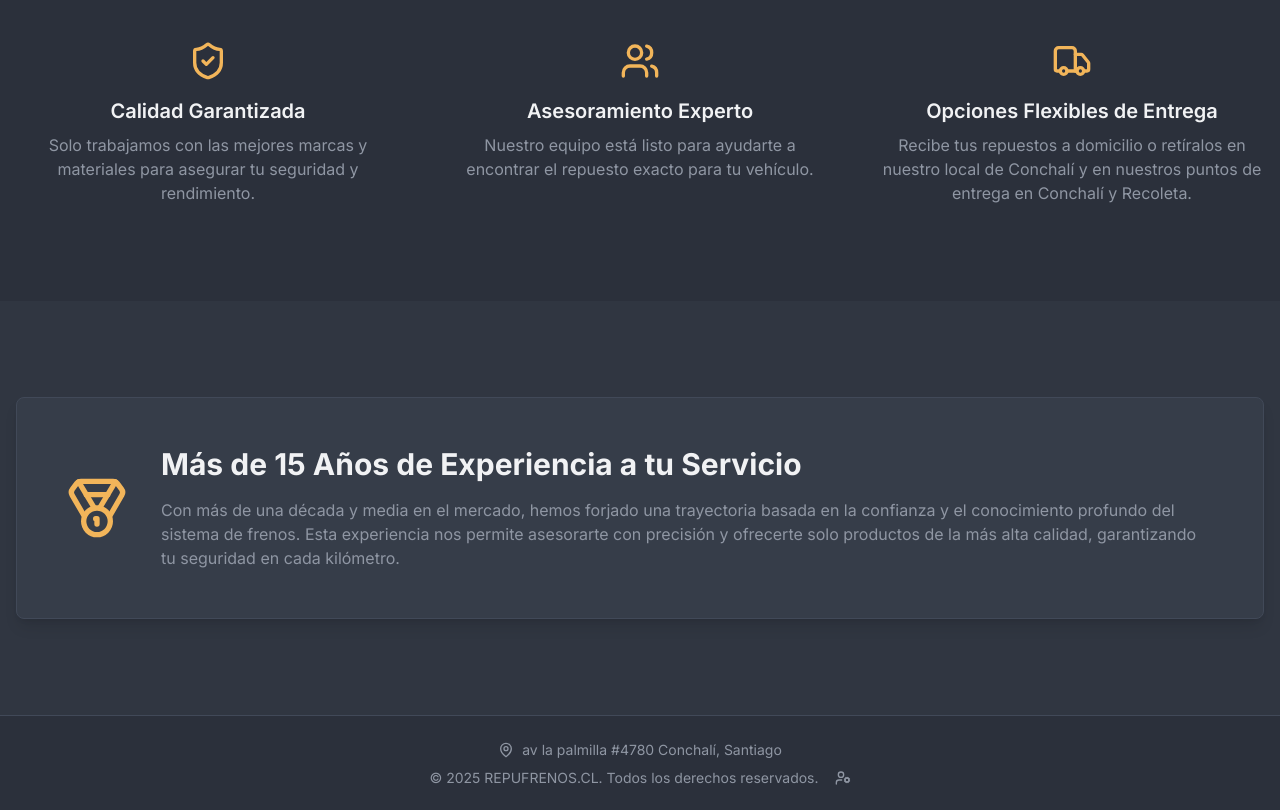
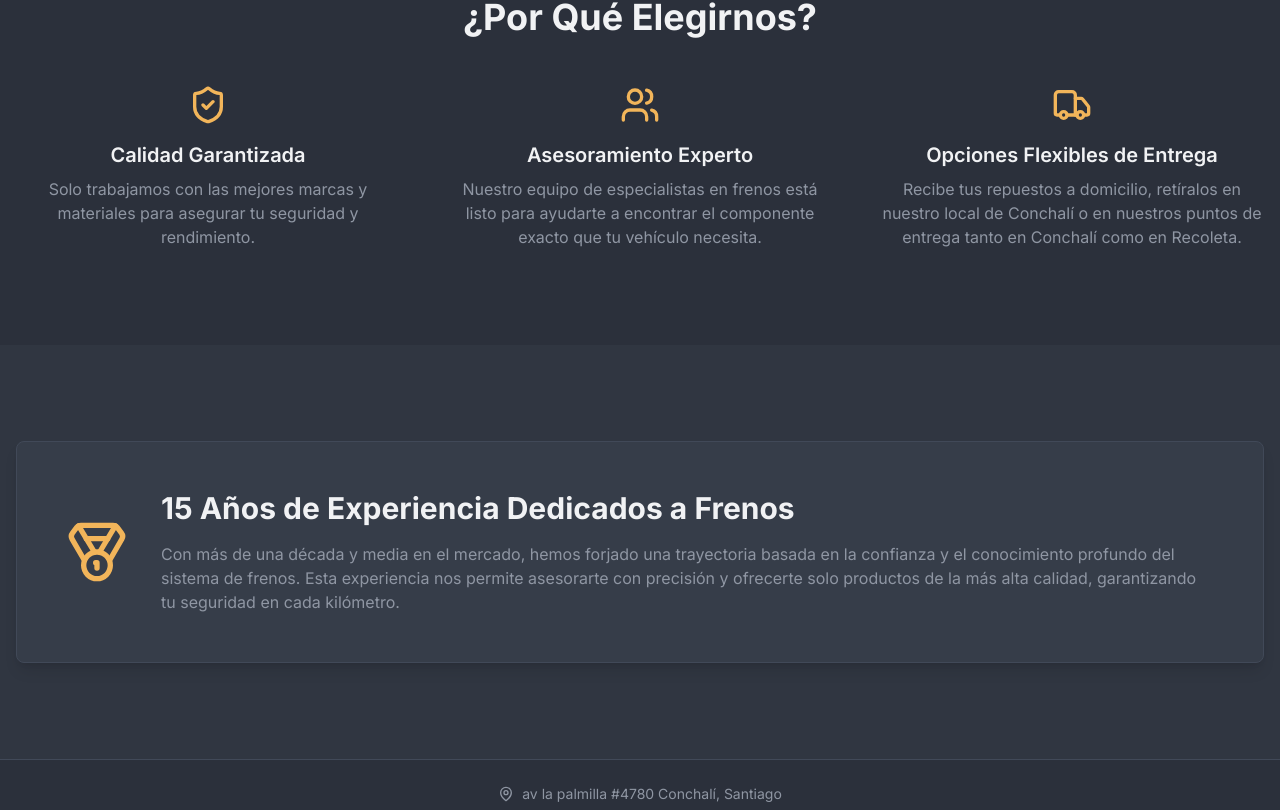
Before and after one commit to marce1404/TIENDA-FRENOS, a Next.js app: page / in a window 1280 px wide. Shown: the part 1170-1980 px from the top of the page. Built offline with nearby package versions, Linux system fonts and the light colour scheme.

Commit message:
item 1 , me gusta, no quites el texto actual agrega Tus Especialistas en

```diff
--- a/src/app/page.tsx
+++ b/src/app/page.tsx
@@ -51,12 +51,12 @@ export default function HomePage() {
     {
       icon: <Users className="h-10 w-10 text-primary" />,
       title: 'Asesoramiento Experto',
-      description: 'Nuestro equipo está listo para ayudarte a encontrar el repuesto exacto para tu vehículo.',
+      description: 'Nuestro equipo de especialistas en frenos está listo para ayudarte a encontrar el componente exacto que tu vehículo necesita.',
     },
     {
       icon: <Truck className="h-10 w-10 text-primary" />,
       title: 'Opciones Flexibles de Entrega',
-      description: 'Recibe tus repuestos a domicilio o retíralos en nuestro local de Conchalí y en nuestros puntos de entrega en Conchalí y Recoleta.',
+      description: 'Recibe tus repuestos a domicilio, retíralos en nuestro local de Conchalí o en nuestros puntos de entrega tanto en Conchalí como en Recoleta.',
     },
   ];
 
@@ -74,6 +74,7 @@ export default function HomePage() {
       <section className="container mx-auto px-4 py-12 md:py-20 text-center">
         <div className="mb-8">
           <h1 className="text-4xl md:text-6xl font-extrabold tracking-tight text-primary">REPUFRENOS.CL</h1>
+          <p className="text-2xl md:text-3xl font-semibold mt-2">Tus Especialistas en Sistemas de Frenos</p>
         </div>
         <p className="text-lg md:text-xl text-muted-foreground max-w-2xl mx-auto mb-8 drop-shadow-md">
           Encuentra la calidad que buscas al precio que necesitas. Ofrecemos una amplia gama de repuestos de frenos para ajustarnos a tu presupuesto sin comprometer tu seguridad.
@@ -117,7 +118,7 @@ export default function HomePage() {
               <CardContent className="p-8 md:p-12 flex flex-col md:flex-row items-center gap-8">
                   <Medal className="h-16 w-16 text-primary flex-shrink-0" />
                   <div>
-                      <h3 className="text-2xl md:text-3xl font-bold mb-4">Más de 15 Años de Experiencia a tu Servicio</h3>
+                      <h3 className="text-2xl md:text-3xl font-bold mb-4">15 Años de Experiencia Dedicados a Frenos</h3>
                       <p className="text-muted-foreground">
                           Con más de una década y media en el mercado, hemos forjado una trayectoria basada en la confianza y el conocimiento profundo del sistema de frenos. Esta experiencia nos permite asesorarte con precisión y ofrecerte solo productos de la más alta calidad, garantizando tu seguridad en cada kilómetro.
                       </p>
```
